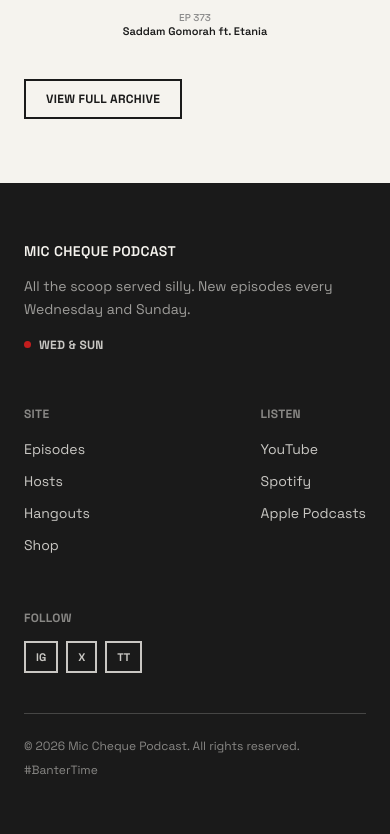
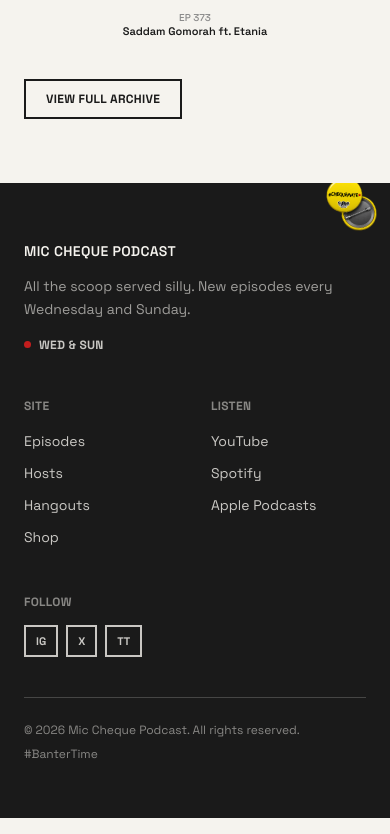
Before and after one commit to Jhny23/mic-cheque, a Next.js app in the folder mic-cheque-web/: page / in a window 390 px wide. Shown: the part 1829-2663 px from the top of the page. Built offline with nearby package versions, Linux system fonts and the light colour scheme.

Commit message:
Make footer pin badge visible on mobile (smaller/repositioned), grid-based mobile stacking; update hero tagline

```diff
--- a/mic-cheque-web/components/Footer.tsx
+++ b/mic-cheque-web/components/Footer.tsx
@@ -26,7 +26,7 @@
     <footer className="relative bg-ink text-paper px-6 py-14 overflow-hidden">
       {/* merch badge — decorative, tucked in the corner like a real pin */}
       <div
-        className="absolute -top-4 right-6 hidden sm:block pointer-events-none"
+        className="absolute -top-2 right-3 sm:-top-4 sm:right-6 pointer-events-none"
         style={{ transform: "rotate(8deg)" }}
       >
         <Image
@@ -34,12 +34,13 @@
           alt="#ChequeMate pin badge"
           width={110}
           height={110}
+          className="w-14 h-14 sm:w-[110px] sm:h-[110px]"
         />
       </div>
       <div className="max-w-5xl mx-auto">
-        <div className="flex flex-wrap justify-between gap-12">
+        <div className="grid grid-cols-2 sm:flex sm:flex-wrap sm:justify-between gap-x-8 gap-y-10">
           {/* identity */}
-          <div className="max-w-xs">
+          <div className="col-span-2 sm:col-auto max-w-xs">
             <span className="font-body font-semibold text-sm tracking-wide">
               MIC CHEQUE PODCAST
             </span>
--- a/mic-cheque-web/components/Hero.tsx
+++ b/mic-cheque-web/components/Hero.tsx
@@ -78,7 +78,8 @@
         </motion.div>
 
         <p className="font-body font-medium mt-2 max-w-md text-base leading-relaxed text-ink">
-          We like to talk. You like to hear us. We love that you listen. Thank you for supporting the show and rocking the merch.
+          We like to talk. You like to hear us. We love that you listen.
+          Thank you for supporting the show and rocking the merch.
         </p>
 
         <div className="mt-8 flex items-center gap-6">
```
